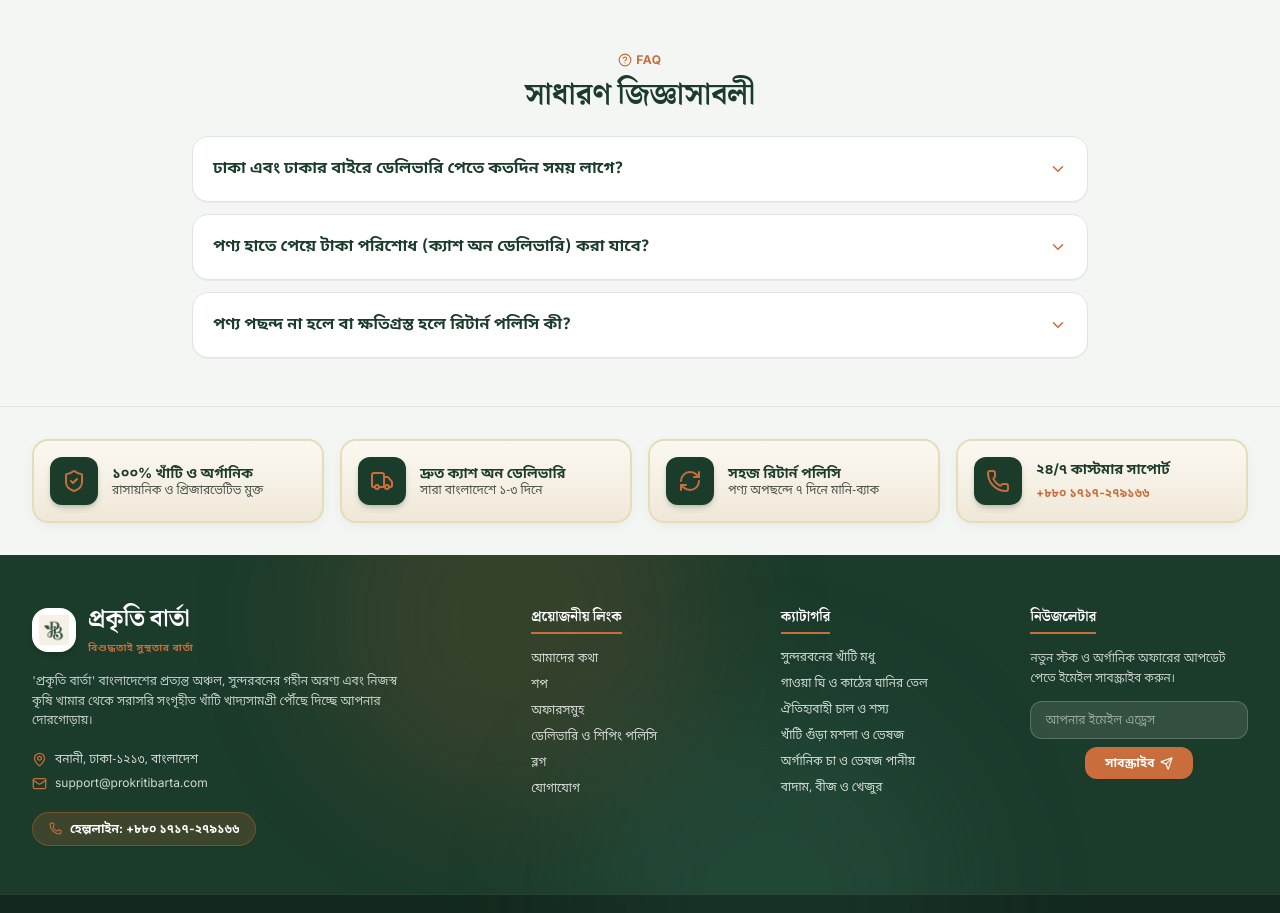
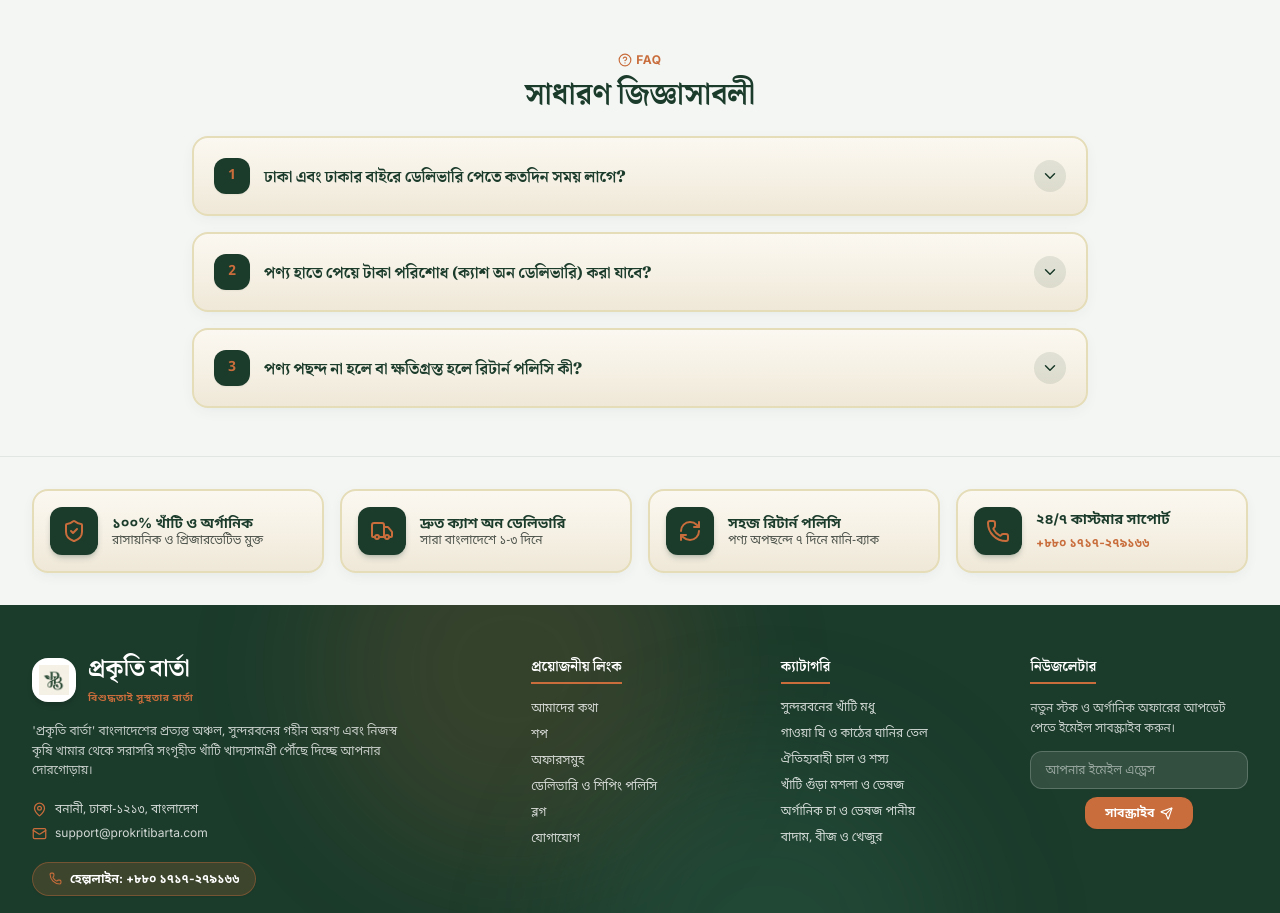
Before and after one commit to tridib371/prokriti-barta, a React (Vite) app: page /contact in a window 1280 px wide. Shown: the part 980-1893 px from the top of the page. Built offline with nearby package versions, Linux system fonts and the light colour scheme.

Commit message:
style: upgrade all FAQ accordions with vibrant warm organic palette in collapsed state and deep forest green gradient with glowing accent highlights when expanded

```diff
--- a/src/pages/Contact.jsx
+++ b/src/pages/Contact.jsx
@@ -263,33 +263,75 @@ export default function Contact() {
             </h2>
           </div>
 
-          <div className="space-y-3 font-bn-sans">
-            {faqs.map((faq, idx) => (
-              <div key={idx} className="bg-surface border border-line rounded-2xl overflow-hidden shadow-2xs">
+          <div className="space-y-4 font-bn-sans">
+            {faqs.map((faq, idx) => {
+              const isOpen = openFaq === idx;
+              return (
+                <motion.div
+                  key={idx}
+                  layout
+                  transition={{ duration: 0.3 }}
+                  className={`group relative rounded-2xl overflow-hidden border-2 transition-all duration-500 ${
+                    isOpen
+                      ? 'bg-gradient-to-br from-primary via-[#224b37] to-[#11281c] border-accent shadow-[0_16px_36px_-8px_rgba(27,59,43,0.5)] text-white'
+                      : 'bg-gradient-to-b from-[#FBF8F1] via-[#F6F1E5] to-[#EFE8D8] border-[#E5DCB8] hover:border-accent shadow-[0_4px_16px_-4px_rgba(27,59,43,0.08)] hover:shadow-[0_12px_24px_-6px_rgba(232,152,20,0.2)] hover:-translate-y-0.5'
+                  }`}
+                >
+                  {isOpen && (
+                    <div className="absolute top-0 right-0 w-48 h-48 bg-accent/20 rounded-full blur-3xl pointer-events-none" />
+                  )}
+
                   <button
-                  onClick={() => setOpenFaq(openFaq === idx ? null : idx)}
-                  className="w-full p-4 sm:p-5 text-left font-bold text-sm sm:text-base text-primary flex items-center justify-between gap-4 cursor-pointer hover:bg-bg/40 transition-colors"
+                    onClick={() => setOpenFaq(isOpen ? null : idx)}
+                    className="w-full p-4 sm:p-5 text-left font-bold text-sm sm:text-base flex items-center justify-between gap-4 cursor-pointer relative z-10"
                   >
-                  <span>{lang === 'bn' ? faq.qBn : faq.qEn}</span>
-                  <ChevronDown size={18} className={`text-accent shrink-0 transition-transform duration-300 ${openFaq === idx ? 'rotate-180' : ''}`} />
+                    <div className="flex items-center gap-3.5">
+                      <div
+                        className={`w-8 h-8 sm:w-9 sm:h-9 rounded-xl flex items-center justify-center font-bold text-xs sm:text-sm shrink-0 transition-all duration-300 ${
+                          isOpen
+                            ? 'bg-accent text-white shadow-md'
+                            : 'bg-primary text-accent shadow-xs group-hover:bg-accent group-hover:text-white'
+                        }`}
+                      >
+                        {idx + 1}
+                      </div>
+                      <span
+                        className={`font-display transition-colors duration-300 ${
+                          isOpen ? 'text-white' : 'text-primary group-hover:text-accent'
+                        }`}
+                      >
+                        {lang === 'bn' ? faq.qBn : faq.qEn}
+                      </span>
+                    </div>
+
+                    <div
+                      className={`w-8 h-8 rounded-full flex items-center justify-center shrink-0 transition-all duration-300 ${
+                        isOpen
+                          ? 'bg-accent text-white rotate-180 shadow-md'
+                          : 'bg-primary/10 text-primary group-hover:bg-accent group-hover:text-white'
+                      }`}
+                    >
+                      <ChevronDown size={18} />
+                    </div>
                   </button>
 
-                <AnimatePresence>
-                  {openFaq === idx && (
+                  <AnimatePresence initial={false}>
+                    {isOpen && (
                       <motion.div
                         initial={{ height: 0, opacity: 0 }}
                         animate={{ height: 'auto', opacity: 1 }}
                         exit={{ height: 0, opacity: 0 }}
-                      transition={{ duration: 0.3 }}
+                        transition={{ duration: 0.35, ease: [0.215, 0.61, 0.355, 1] }}
                       >
-                      <div className="px-4 sm:px-5 pb-4 pt-1 text-xs sm:text-sm text-muted leading-relaxed border-t border-line/50">
+                        <div className="px-5 pb-5 pt-1 text-xs sm:text-sm text-white/90 leading-relaxed border-t border-white/15 bg-black/10 backdrop-blur-xs relative z-10">
                           {lang === 'bn' ? faq.aBn : faq.aEn}
                         </div>
                       </motion.div>
                     )}
                   </AnimatePresence>
-              </div>
-            ))}
+                </motion.div>
+              );
+            })}
           </div>
         </div>
 
--- a/src/pages/Delivery.jsx
+++ b/src/pages/Delivery.jsx
@@ -422,33 +422,75 @@ export default function Delivery() {
             </h2>
           </div>
 
-          <div className="space-y-3 font-bn-sans">
-            {faqs.map((faq, idx) => (
-              <div key={idx} className="bg-surface border border-line rounded-2xl overflow-hidden shadow-2xs">
+          <div className="space-y-4 font-bn-sans">
+            {faqs.map((faq, idx) => {
+              const isOpen = openFaq === idx;
+              return (
+                <motion.div
+                  key={idx}
+                  layout
+                  transition={{ duration: 0.3 }}
+                  className={`group relative rounded-2xl overflow-hidden border-2 transition-all duration-500 ${
+                    isOpen
+                      ? 'bg-gradient-to-br from-primary via-[#224b37] to-[#11281c] border-accent shadow-[0_16px_36px_-8px_rgba(27,59,43,0.5)] text-white'
+                      : 'bg-gradient-to-b from-[#FBF8F1] via-[#F6F1E5] to-[#EFE8D8] border-[#E5DCB8] hover:border-accent shadow-[0_4px_16px_-4px_rgba(27,59,43,0.08)] hover:shadow-[0_12px_24px_-6px_rgba(232,152,20,0.2)] hover:-translate-y-0.5'
+                  }`}
+                >
+                  {isOpen && (
+                    <div className="absolute top-0 right-0 w-48 h-48 bg-accent/20 rounded-full blur-3xl pointer-events-none" />
+                  )}
+
                   <button
-                  onClick={() => setOpenFaq(openFaq === idx ? null : idx)}
-                  className="w-full p-4 sm:p-5 text-left font-bold text-sm sm:text-base text-primary flex items-center justify-between gap-4 cursor-pointer hover:bg-bg/40 transition-colors"
+                    onClick={() => setOpenFaq(isOpen ? null : idx)}
+                    className="w-full p-4 sm:p-5 text-left font-bold text-sm sm:text-base flex items-center justify-between gap-4 cursor-pointer relative z-10"
                   >
-                  <span>{lang === 'bn' ? faq.qBn : faq.qEn}</span>
-                  <ChevronDown size={18} className={`text-accent shrink-0 transition-transform duration-300 ${openFaq === idx ? 'rotate-180' : ''}`} />
+                    <div className="flex items-center gap-3.5">
+                      <div
+                        className={`w-8 h-8 sm:w-9 sm:h-9 rounded-xl flex items-center justify-center font-bold text-xs sm:text-sm shrink-0 transition-all duration-300 ${
+                          isOpen
+                            ? 'bg-accent text-white shadow-md'
+                            : 'bg-primary text-accent shadow-xs group-hover:bg-accent group-hover:text-white'
+                        }`}
+                      >
+                        {idx + 1}
+                      </div>
+                      <span
+                        className={`font-display transition-colors duration-300 ${
+                          isOpen ? 'text-white' : 'text-primary group-hover:text-accent'
+                        }`}
+                      >
+                        {lang === 'bn' ? faq.qBn : faq.qEn}
+                      </span>
+                    </div>
+
+                    <div
+                      className={`w-8 h-8 rounded-full flex items-center justify-center shrink-0 transition-all duration-300 ${
+                        isOpen
+                          ? 'bg-accent text-white rotate-180 shadow-md'
+                          : 'bg-primary/10 text-primary group-hover:bg-accent group-hover:text-white'
+                      }`}
+                    >
+                      <ChevronDown size={18} />
+                    </div>
                   </button>
 
-                <AnimatePresence>
-                  {openFaq === idx && (
+                  <AnimatePresence initial={false}>
+                    {isOpen && (
                       <motion.div
                         initial={{ height: 0, opacity: 0 }}
                         animate={{ height: 'auto', opacity: 1 }}
                         exit={{ height: 0, opacity: 0 }}
-                      transition={{ duration: 0.3 }}
+                        transition={{ duration: 0.35, ease: [0.215, 0.61, 0.355, 1] }}
                       >
-                      <div className="px-4 sm:px-5 pb-4 pt-1 text-xs sm:text-sm text-muted leading-relaxed border-t border-line/50">
+                        <div className="px-5 pb-5 pt-1 text-xs sm:text-sm text-white/90 leading-relaxed border-t border-white/15 bg-black/10 backdrop-blur-xs relative z-10">
                           {lang === 'bn' ? faq.aBn : faq.aEn}
                         </div>
                       </motion.div>
                     )}
                   </AnimatePresence>
-              </div>
-            ))}
+                </motion.div>
+              );
+            })}
           </div>
         </div>
 
--- a/src/pages/LandingPage.jsx
+++ b/src/pages/LandingPage.jsx
@@ -1,7 +1,7 @@
 import React, { useState } from 'react';
 import { Link, useNavigate } from 'react-router-dom';
-import { motion } from 'framer-motion';
-import { ShieldCheck, ArrowRight, UserPlus, LogIn, CheckCircle2, ChevronDown, Award, HeartHandshake, Leaf, Truck } from 'lucide-react';
+import { motion, AnimatePresence } from 'framer-motion';
+import { ShieldCheck, ArrowRight, UserPlus, LogIn, CheckCircle2, ChevronDown, Award, HeartHandshake, Leaf, Truck, HelpCircle } from 'lucide-react';
 import AlponaDivider from '../components/ui/AlponaDivider';
 import Button from '../components/ui/Button';
 
@@ -193,25 +193,74 @@ export default function LandingPage() {
           </div>
 
           <div className="space-y-4">
-            {faqs.map((faq, idx) => (
+            {faqs.map((faq, idx) => {
+              const isOpen = openFaq === idx;
+              return (
+                <motion.div
+                  key={idx}
+                  layout
+                  transition={{ duration: 0.3 }}
+                  className={`group relative rounded-2xl overflow-hidden border-2 transition-all duration-500 ${
+                    isOpen
+                      ? 'bg-gradient-to-br from-primary via-[#224b37] to-[#11281c] border-accent shadow-[0_16px_36px_-8px_rgba(27,59,43,0.5)] text-white'
+                      : 'bg-gradient-to-b from-[#FBF8F1] via-[#F6F1E5] to-[#EFE8D8] border-[#E5DCB8] hover:border-accent shadow-[0_4px_16px_-4px_rgba(27,59,43,0.08)] hover:shadow-[0_12px_24px_-6px_rgba(232,152,20,0.2)] hover:-translate-y-0.5'
+                  }`}
+                >
+                  {isOpen && (
+                    <div className="absolute top-0 right-0 w-48 h-48 bg-accent/20 rounded-full blur-3xl pointer-events-none" />
+                  )}
+
+                  <button
+                    onClick={() => setOpenFaq(isOpen ? -1 : idx)}
+                    className="w-full text-left p-4 sm:p-5 flex items-center justify-between gap-4 font-bold font-bn-sans relative z-10 cursor-pointer"
+                  >
+                    <div className="flex items-center gap-3.5">
                       <div
-                key={idx}
-                className="bg-bg border border-line rounded-2xl overflow-hidden transition-colors"
+                        className={`w-8 h-8 sm:w-9 sm:h-9 rounded-xl flex items-center justify-center font-bold text-xs sm:text-sm shrink-0 transition-all duration-300 ${
+                          isOpen
+                            ? 'bg-accent text-white shadow-md'
+                            : 'bg-primary text-accent shadow-xs group-hover:bg-accent group-hover:text-white'
+                        }`}
                       >
-                <button
-                  onClick={() => setOpenFaq(openFaq === idx ? -1 : idx)}
-                  className="w-full text-left p-5 flex items-center justify-between font-bold text-sm text-primary font-bn-sans"
+                        {idx + 1}
+                      </div>
+                      <span
+                        className={`text-sm sm:text-base font-display transition-colors duration-300 ${
+                          isOpen ? 'text-white' : 'text-primary group-hover:text-accent'
+                        }`}
                       >
-                  <span>{faq.q}</span>
-                  <ChevronDown size={18} className={`text-accent transition-transform ${openFaq === idx ? 'rotate-180' : ''}`} />
+                        {faq.q}
+                      </span>
+                    </div>
+
+                    <div
+                      className={`w-8 h-8 rounded-full flex items-center justify-center shrink-0 transition-all duration-300 ${
+                        isOpen
+                          ? 'bg-accent text-white rotate-180 shadow-md'
+                          : 'bg-primary/10 text-primary group-hover:bg-accent group-hover:text-white'
+                      }`}
+                    >
+                      <ChevronDown size={18} />
+                    </div>
                   </button>
-                {openFaq === idx && (
-                  <div className="px-5 pb-5 text-xs text-muted font-bn-sans leading-relaxed border-t border-line/60 pt-3">
+
+                  <AnimatePresence initial={false}>
+                    {isOpen && (
+                      <motion.div
+                        initial={{ height: 0, opacity: 0 }}
+                        animate={{ height: 'auto', opacity: 1 }}
+                        exit={{ height: 0, opacity: 0 }}
+                        transition={{ duration: 0.35, ease: [0.215, 0.61, 0.355, 1] }}
+                      >
+                        <div className="px-5 pb-5 pt-1 text-xs sm:text-sm text-white/90 font-bn-sans leading-relaxed border-t border-white/15 bg-black/10 backdrop-blur-xs relative z-10">
                           {faq.a}
                         </div>
+                      </motion.div>
                     )}
-              </div>
-            ))}
+                  </AnimatePresence>
+                </motion.div>
+              );
+            })}
           </div>
         </div>
       </section>
```
Lines whose indentation alone changed are shown as unchanged.
